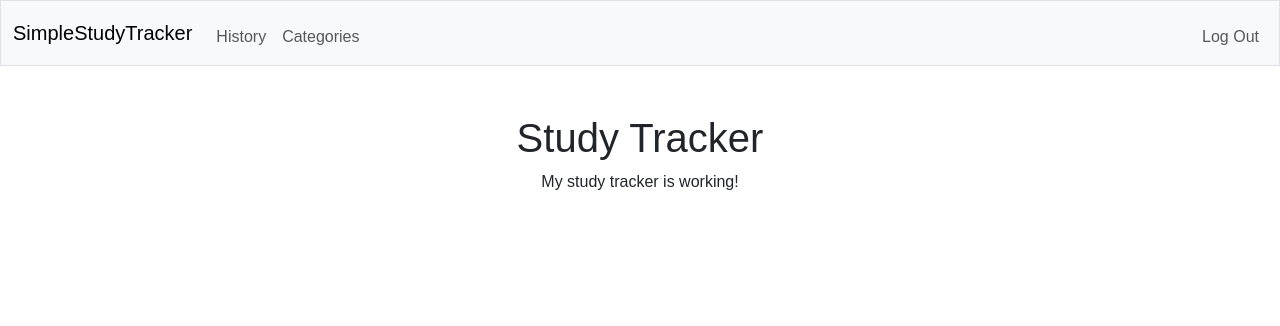
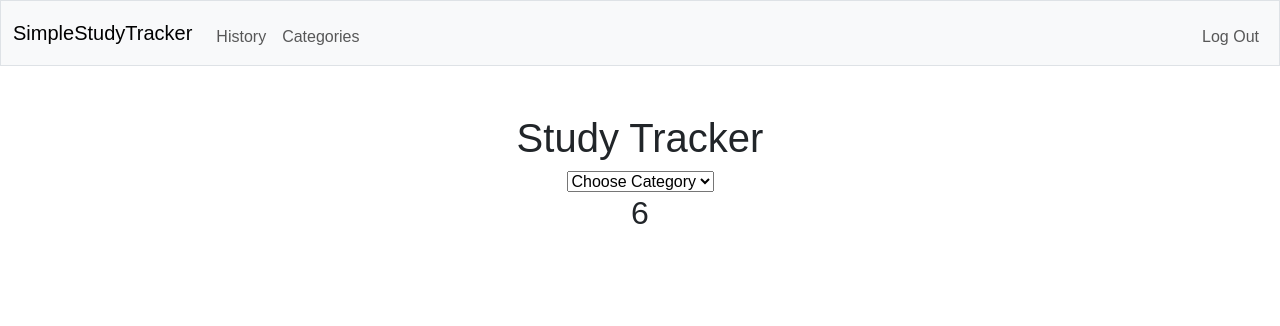
Before and after one commit to gabriel-gy-tan/study-tracker, a Flask app: page / in a window 1280 px wide. Shown: the top 326 px of the page. Run offline with Flask 3, Linux system fonts and the light colour scheme; the visitor is signed in with stand-in values (Sample User, id 1); data that the repository does not hold is empty; some libraries are stand-ins or nearby versions.

Commit message:
Added category choosing for timer

```diff
--- a/app.py
+++ b/app.py
@@ -23,7 +23,27 @@ app.secret_key = os.getenv("SECRET_KEY")
 @app.route("/")
 @login_required
 def index():
-    return render_template("index.html")
+    connection = get_db_connection()
+    categories = connection.execute("SELECT * FROM categories WHERE user_id = ?", (session["user_id"],)).fetchall()
+    connection.close()
+    return render_template("index.html", categories=categories)
+
+@app.route("/select-category", methods=["GET", "POST"])
+@login_required
+def select_category():
+    data = request.get_json()
+    category_id = data["category_id"]
+    user_id = session["user_id"]
+
+    connection = get_db_connection()
+    category = connection.execute("SELECT * FROM categories WHERE id = ? AND user_id = ?", (category_id, user_id)).fetchone()
+    connection.close()
+
+    if category is None:
+        return {"success": False}
+
+    session["selected_category"] = category_id
+    return {"success": True}
 
 @app.route("/categories", methods=["GET", "POST"])
 @login_required
--- /dev/null
+++ b/static/timer.js
@@ -0,0 +1,39 @@
+
+
+const category = document.querySelector("#category")
+const timer = document.querySelector("#timer")
+
+category.addEventListener("change", function(){
+
+
+    fetch("/select-category", {
+        method: "POST",
+
+        headers: {
+            "Content-Type": "application/json"
+        },
+
+        body: JSON.stringify({
+            category_id: category.value
+        })
+    })
+    .then(function(response) {
+    return response.json();
+    })
+
+    .then(function(data) {
+        if(data.success){
+            console.log("Category chosen successfully")
+        }
+        else{
+            console.log("Could not choose category")
+        }
+    });
+})
+
+let seconds = 0;
+
+setInterval(function(){
+    seconds++;
+    timer.textContent = seconds;
+}, 1000);
--- a/templates/goupdate.html
+++ b/templates/goupdate.html
@@ -5,7 +5,7 @@
 {% endblock %}
 
 {% block main %}
-    <h3>Login</h3>
+    <h3>Update</h3>
     <form action="/goupdate" method="post">
         <div class="mb-3">
             <input autocomplete="off" autofocus class="form-control mx-auto w-auto" name="update" placeholder="New category name" type="text">
--- a/templates/index.html
+++ b/templates/index.html
@@ -7,5 +7,16 @@
 {% block main %}
     <h1>Study Tracker</h1>
 
-    <p>My study tracker is working!</p>
+    <select id="category">
+        <option value="" disabled selected>Choose Category</option>
+        {% for category in categories %}
+            <option value='{{category["id"]}}'>
+                {{ category["category_name"] }}
+            </option>
+        {% endfor %}
+    </select>
+
+    <h2 id="timer">00:00:00</h2>
+
+    <script src="{{ url_for('static', filename='timer.js') }}"></script>
 {% endblock %}
```
